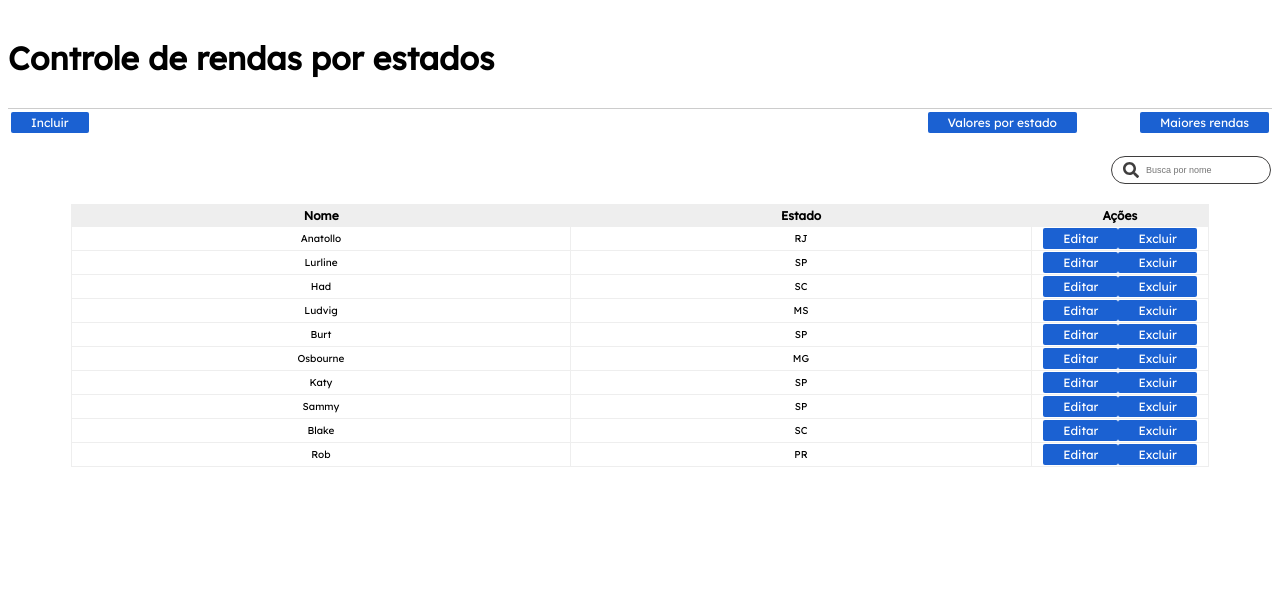
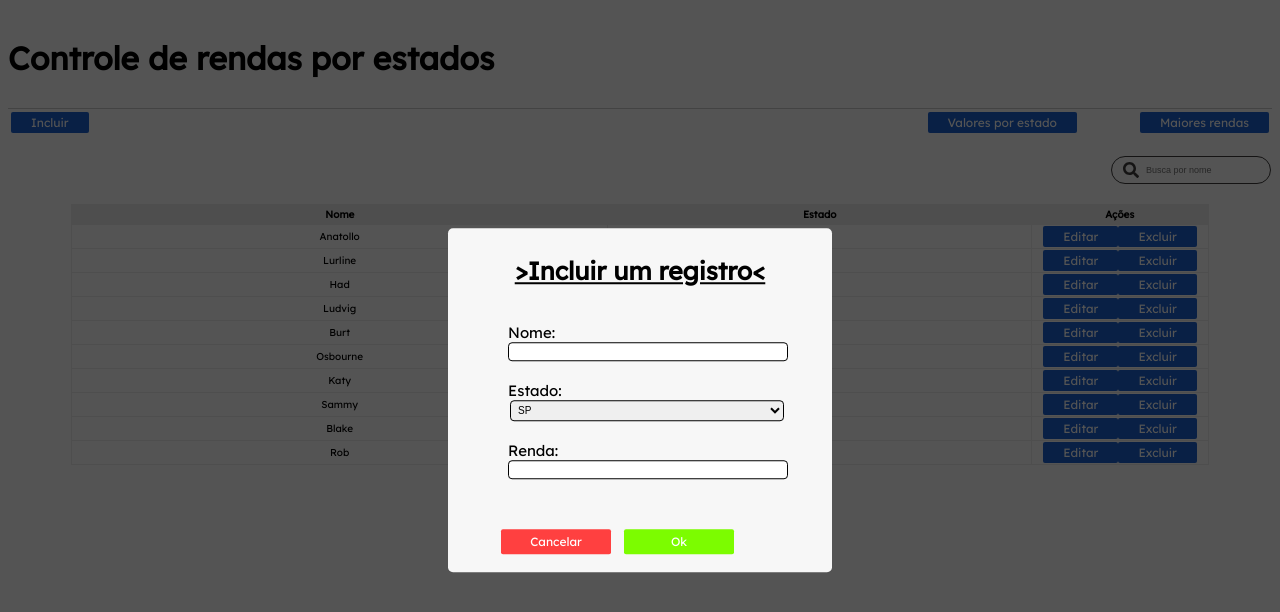
Before and after one commit to BrendaLorencon/CRUD-React, a React (Create React App) app: page / in a window 1280 px wide. Both pictures are taken after a click on the button "Incluir". Shown: the top 612 px of the page. Built offline with nearby package versions, Linux system fonts and the light colour scheme.

Commit message:
Estilizado o modal, e incluido ação de abrir/fechar modal

```diff
--- a/src/App.js
+++ b/src/App.js
@@ -1,16 +1,19 @@
-import React from "react";
+import React, { useState } from "react";
 import Header from "./components/Header";
 import Button from "./components/Button";
 import "./AppStyles.scss";
 import { FaSearch } from "react-icons/fa";
 import Table from "./components/Table";
+import { Modal } from "./components/Modal";
 
 function App() {
+const [ modalIsOpen, setModalIsOpen ] = useState(false);
+
   return (
     <>
       <Header />
       <div className="buttons-action">
-        <Button title="Incluir"/>
+        <Button title="Incluir" onClick={ () => setModalIsOpen(true)}/>
         <Button title="Valores por estado" />
         <Button title="Maiores rendas" />
       </div>
@@ -22,6 +25,23 @@ function App() {
       </div>
 
       <Table />
+      <Modal isOpen={modalIsOpen} title=">Incluir um registro<" setIsOpen={ setModalIsOpen }>
+        <div >
+          <label>Nome:</label>
+          <input />
+        </div>
+        <div >
+          <label>Estado:</label>
+          <select>
+            <option>SP</option>
+            <option>MG</option>
+          </select>
+        </div>
+        <div>
+          <label>Renda:</label>
+          <input />
+        </div>
+      </Modal >
 
     </>
   );
--- a/src/AppStyles.scss
+++ b/src/AppStyles.scss
@@ -32,3 +32,17 @@ div .filter-table {
     font-size: 9px;
   }
 }
+
+main {
+  margin-left: auto;
+  margin-right: auto;
+}
+
+.items-modal {
+  font-size: 15px;
+  padding: 10px;
+
+  label {
+    padding: 10px;
+  }
+}
--- a/src/components/Button/index.js
+++ b/src/components/Button/index.js
@@ -2,6 +2,6 @@ import './styles.scss';
 
 export default function Button(props){
   return (
-    <button>{props.title}</button>
+    <button onClick={props.onClick}>{props.title}</button>
   )
 }
--- a/src/components/Modal/index.js
+++ b/src/components/Modal/index.js
@@ -0,0 +1,25 @@
+import "./styles.scss"
+
+export function Modal ({ title, children, isOpen, setIsOpen }) {
+
+  if (!isOpen) {
+    return <></>
+  }
+
+  return(
+    <div className="modal-container">
+      <div className="modal">
+        <header>
+          <h1>{ title }</h1>
+        </header>
+        <main>
+          { children }
+        </main>
+        <footer>
+          <button className="btn-cancel" onClick={ () => setIsOpen(false) }>Cancelar</button>
+          <button className="btn-ok">Ok</button>
+        </footer>
+      </div>
+    </div>
+  )
+}
--- /dev/null
+++ b/src/components/Modal/styles.scss
@@ -0,0 +1,108 @@
+.modal-container {
+  position: absolute;
+  top: 0;
+  left: 0;
+  width: 100vw;
+  height: 100vh;
+  background-color: rgba(0, 0, 0, 0.67);
+  overflow: hidden;
+
+  .modal {
+    position: absolute;
+    top: 50%;
+    left: 50%;
+    transform: translate(-50%, -50%);
+    background-color: #f7f7f7;
+    width: 30%;
+    border-radius: 5px;
+
+    header {
+      height: 25%;
+      width: 100%;
+      margin-top: 10px;
+      margin-bottom: 10px;
+      border: none;
+      position: relative;
+
+      h1 {
+        margin-left: auto;
+        margin-right: auto;
+        font-size: 25px;
+        text-align: center;
+        text-decoration: underline;
+      }
+    }
+
+    main {
+      font-size: 15px;
+      text-align: justify;
+      padding-left: 50px;
+      padding-right: 40px;
+      margin-top: 0;
+      position: flex;
+
+      div {
+        padding: 10px;
+
+        label {
+          margin-right: 5px;
+          font-family: "Lexend", sans-serif;
+          font-size: 15px;
+          display: block;
+        }
+
+        input {
+          border-radius: 4px;
+          border: 1px solid;
+          font-size: 10px;
+          font-family: "Lexend", sans-serif;
+          padding: 2px;
+          width: 100%;
+        }
+
+        select {
+          border-radius: 4px;
+          border: 0.1px solid;
+          padding: 3px;
+          width: 100%;
+          font-size: 10px;
+          margin-left: 2px;
+        }
+      }
+    }
+
+    footer {
+      padding: 10px;
+      position: relative;
+      padding-left: 55px;
+
+      button {
+        padding: 5px;
+        margin: 8px;
+        margin-left: -2px;
+        margin-right: 15px;
+        margin-top: 30px;
+        width: 110px;
+        text-align: center;
+
+        &.btn-cancel {
+          background: #ff4040;
+
+          &.btn-cancel:hover {
+            background: #8b1a1a;
+            transition: 0.9s;
+          }
+        }
+
+        &.btn-ok {
+          background: #7cfc00;
+
+          &.btn-ok:hover {
+            background: #008b00;
+            transition: 0.9s;
+          }
+        }
+      }
+    }
+  }
+}
--- a/src/components/Table/index.js
+++ b/src/components/Table/index.js
@@ -5,15 +5,17 @@ export default function Table() {
   return (
     <table>
       <thead>
-        <th>Nome</th>
-        <th>Estado</th>
-        <th width="170px">Ações</th>
+        <tr>
+          <th>Nome</th>
+          <th>Estado</th>
+          <th width="170px">Ações</th>
+        </tr>
       </thead>
       <tbody>
         {tableData.map((item) => (
-          <tr>
-            <td>{ item.name }</td>
-            <td>{ item.state }</td>
+          <tr key={item.id}>
+            <td>{item.name}</td>
+            <td>{item.state}</td>
             <td className="buttons-table">
               <button>Editar</button>
               <button>Excluir</button>
```
